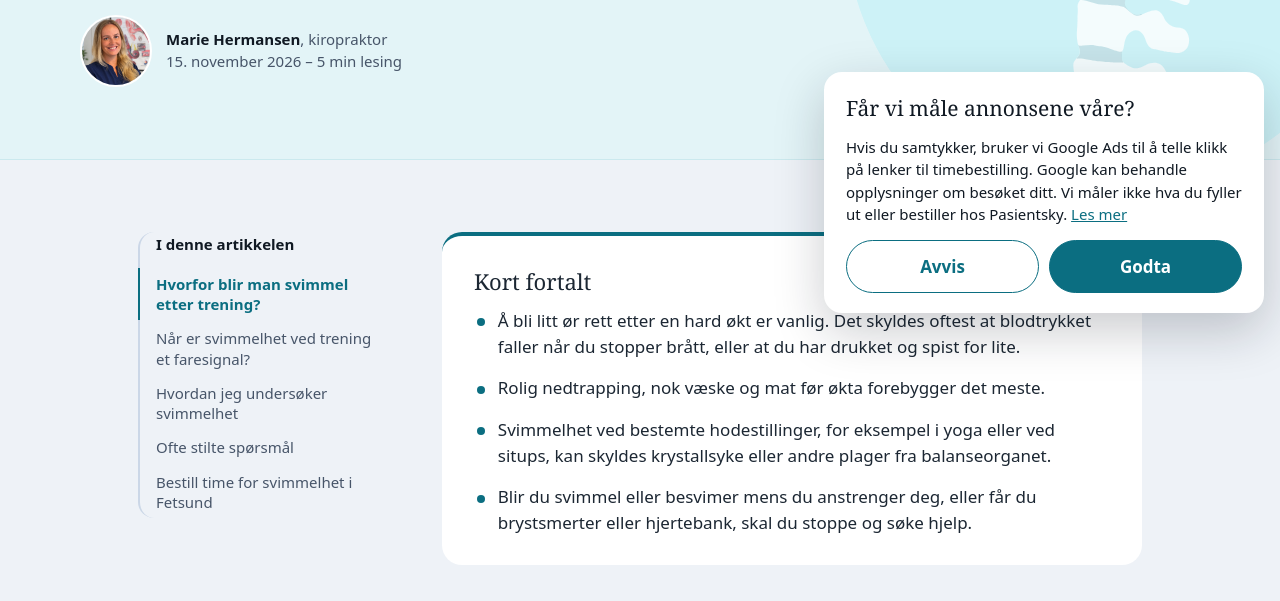
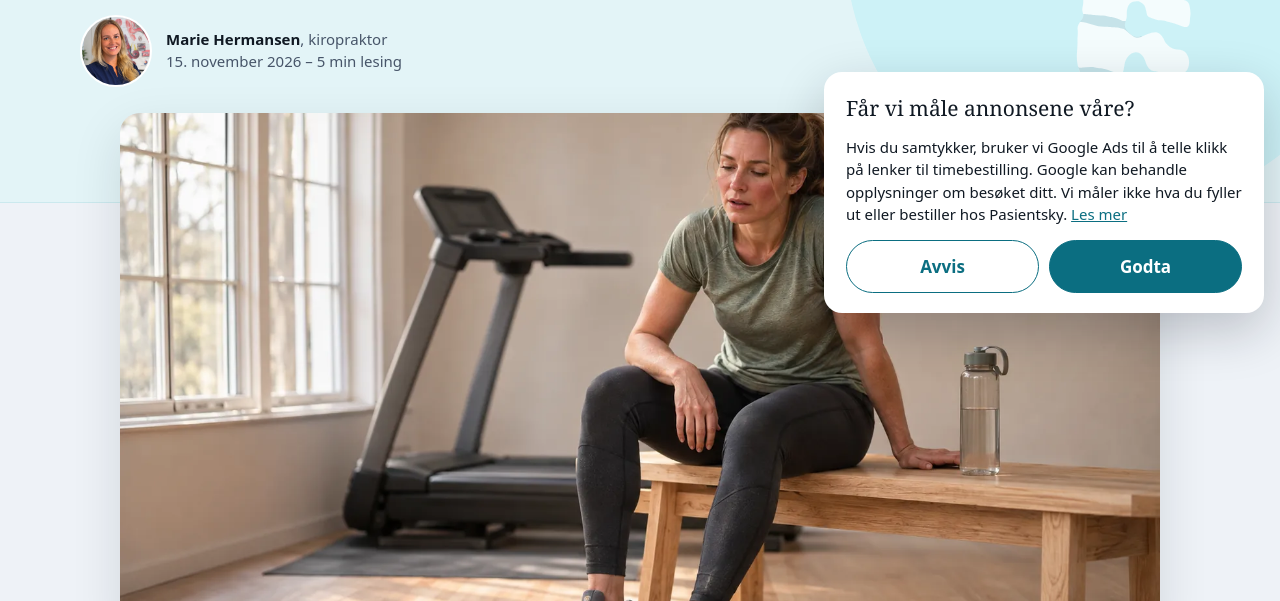
Before and after one commit to mariekiropraktor-sys/fetsundkiropraktormarie-, an Astro site: page /svimmel-etter-trening in a window 1280 px wide. Shown: the part 471-1072 px from the top of the page. Built offline with nearby package versions, Linux system fonts and the light colour scheme; Astro itself is replaced by a stand-in of ours.

Commit message:
Legg til toppbilde for Svimmel etter trening

```diff
--- a/src/content/blogg/svimmel-etter-trening.md
+++ b/src/content/blogg/svimmel-etter-trening.md
@@ -9,6 +9,7 @@ kortFortalt:
   - "Blir du svimmel eller besvimer mens du anstrenger deg, eller får du brystsmerter eller hjertebank, skal du stoppe og søke hjelp."
 date: 2026-11-15
 tema: svimmelhet
+image: "/bilder/blogg/svimmel-etter-trening.webp"
 bildeTekst: "Bildet er laget med KI."
 forfatter: "Marie Hermansen"
 utkast: true
```
Also changed, not shown: public/bilder/blogg/svimmel-etter-trening.webp (added).
